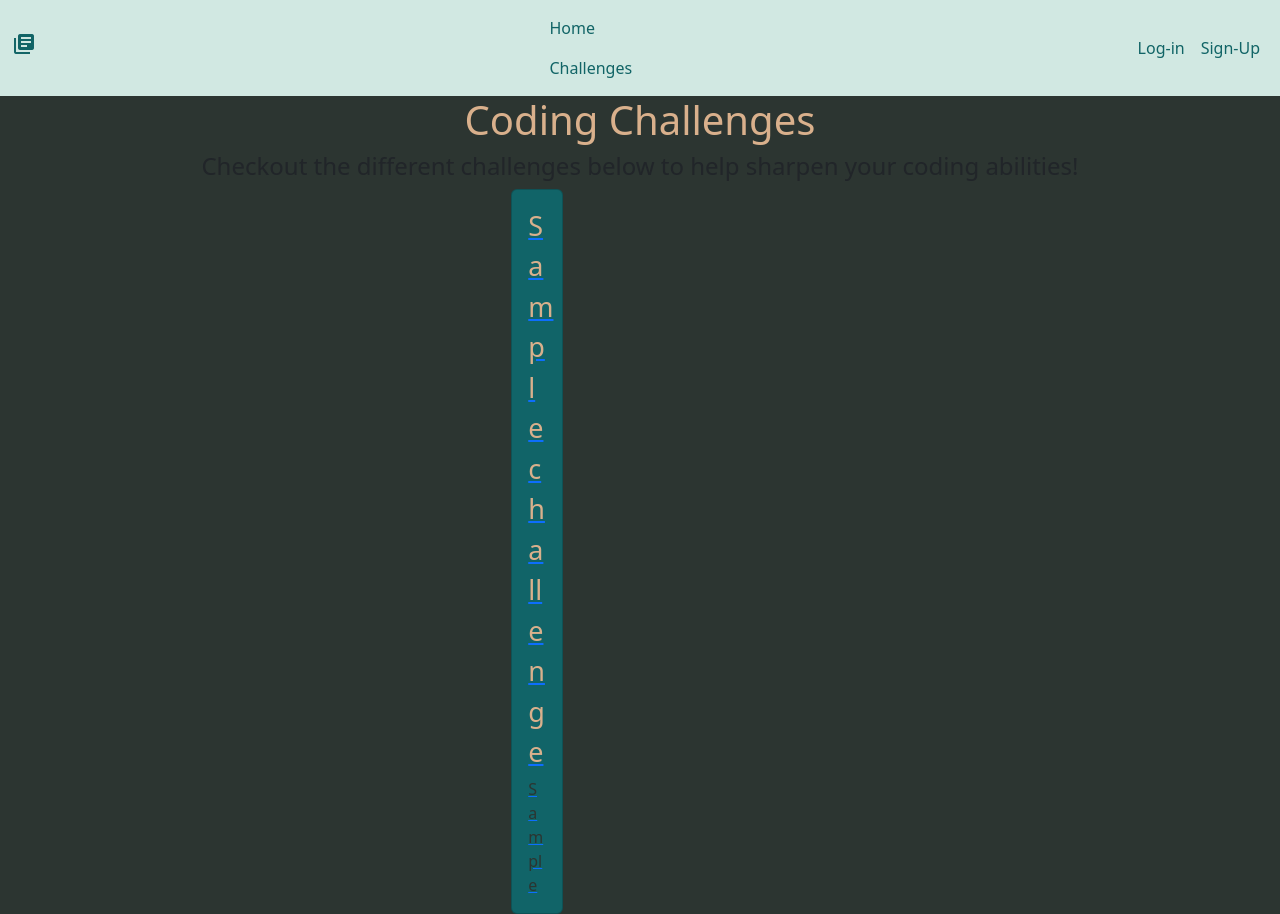
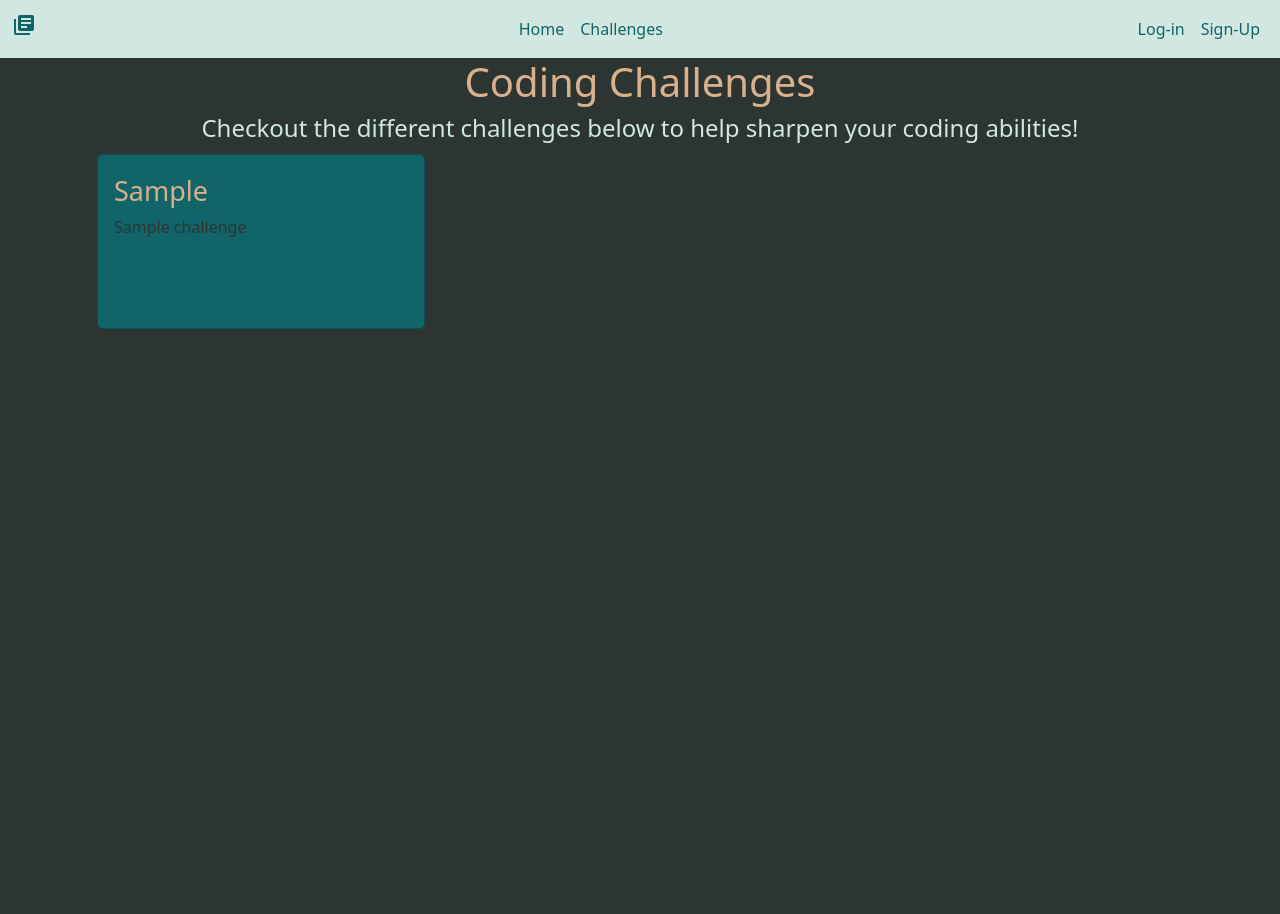
Before and after one commit to rozbehk/errordiary, a Django app: page /challenges/ in a window 1280 px wide. After the commit the page ends 329 px from the top, so only its background shows below. Run offline with Django 4.2, Linux system fonts and the light colour scheme; tables that the repository leaves empty hold one stand-in row (values such as "Sample post").

Commit message:
update challenge card display

```diff
--- a/errordiary/settings.py
+++ b/errordiary/settings.py
@@ -78,8 +78,8 @@ DATABASES = {
     'default': {
         'ENGINE': 'django.db.backends.postgresql',
         'NAME': 'errordiary',
-        'USER': 'postgres',
-        'PASSWORD': '1234',
+        # 'USER': 'postgres',
+        # 'PASSWORD': '1234',
         # 'PASSWORD': 'Room1401!',
     }
 }
--- a/main_app/static/css/style.css
+++ b/main_app/static/css/style.css
@@ -7,6 +7,13 @@ h1 {
     color: #d9b08c;
 }
 
+h4 {
+    color: #d1e8e2;
+}
+
+a {
+    text-decoration: none;
+}
 .login-btn-colors {
     background-color: #2c3531;
     color: #ffcb9a
@@ -68,3 +75,8 @@ body {
 .comment-box {
     display: block;
 }
+
+.challenge-card {
+    margin: 3px;
+    height: 175px;
+}
--- a/main_app/templates/base.html
+++ b/main_app/templates/base.html
@@ -25,6 +25,8 @@
             <ul class="navbar-nav">
               <li class="nav-item">
                 <a class="nav-link" aria-current="page" href="{% url 'home' %}">Home</a>
+              </li>
+              <li>
                 <a class="nav-link" aria-current="page" href="{% url 'challenge_index' %}">Challenges</a>
               </li>
               {% if user.is_authenticated %}
--- a/main_app/templates/challenges/detail.html
+++ b/main_app/templates/challenges/detail.html
@@ -3,7 +3,7 @@
 {% block content %}
 <div class="container d-flex flex-column align-items-center justify-content-center">
 
-    <div class="card" style="width: 80%">
+    <div class="card" style="width: 80%; margin-top: 15px;">
         <div class="card-body">
             <div class="card-title">{{ problem.title }}</div>
             <div class="card-subtitle">{{ problem.problem }}</div>
--- a/main_app/templates/challenges/index.html
+++ b/main_app/templates/challenges/index.html
@@ -4,17 +4,19 @@
 <div class="container d-flex flex-column align-items-center">
     <h1>Coding Challenges</h1>
     <h4>Checkout the different challenges below to help sharpen your coding abilities!</h4>
+    <div class="container flex-row">
+        {% for problem in problems%}
+        {% csrf_token %}
+        <div class="card challenge-card d-inline-flex" style="width: 30%;">
+            <a href="{% url 'challenge_detail' problem.id %}">
+                <div class="card-body">
+                    <div class="card-title">{{ problem.problem }}</div>
+                    <div class="card-subtitle">{{ problem.title }}</div>
+                </div>
+            </a>
+        </div>
+        {% endfor %}
 
-    {% for problem in problems%}
-    {% csrf_token %}
-    <a href="{% url 'challenge_detail' problem.id %}">
-        <div class="card" style="width: 20%;">
-            <div class="card-body">
-                <div class="card-title">{{ problem.title }}</div>
-                <div class="card-subtitle">{{ problem.problem }}</div>
-            </div>
-        </div>
-    </a>
-    {% endfor %}
+    </div>
 </div>
 {% endblock %}
```
